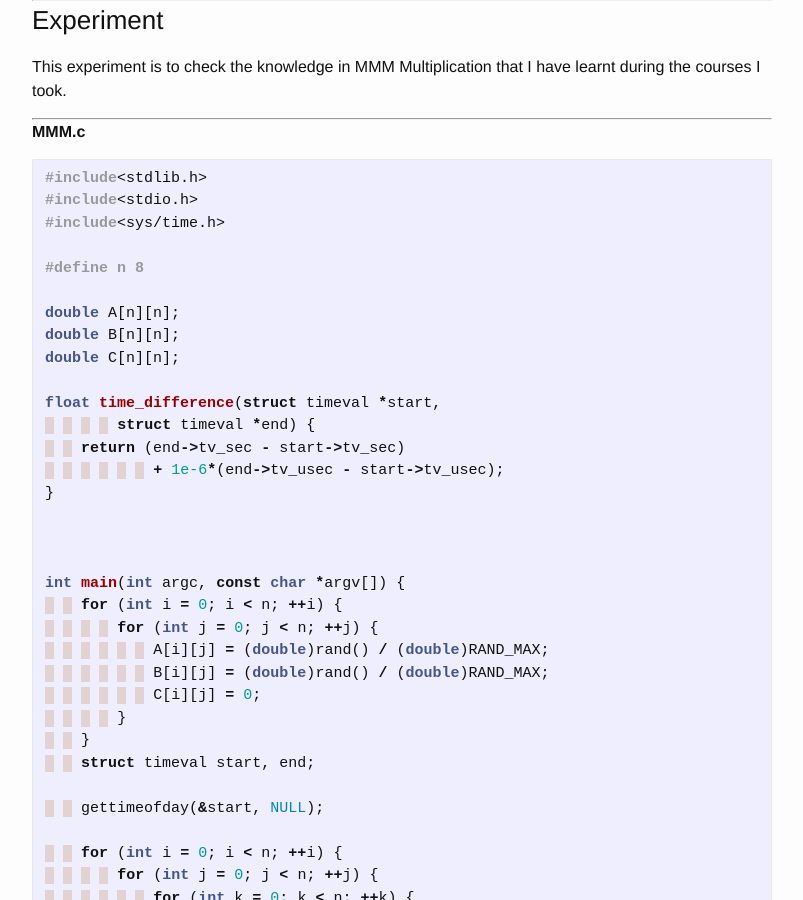
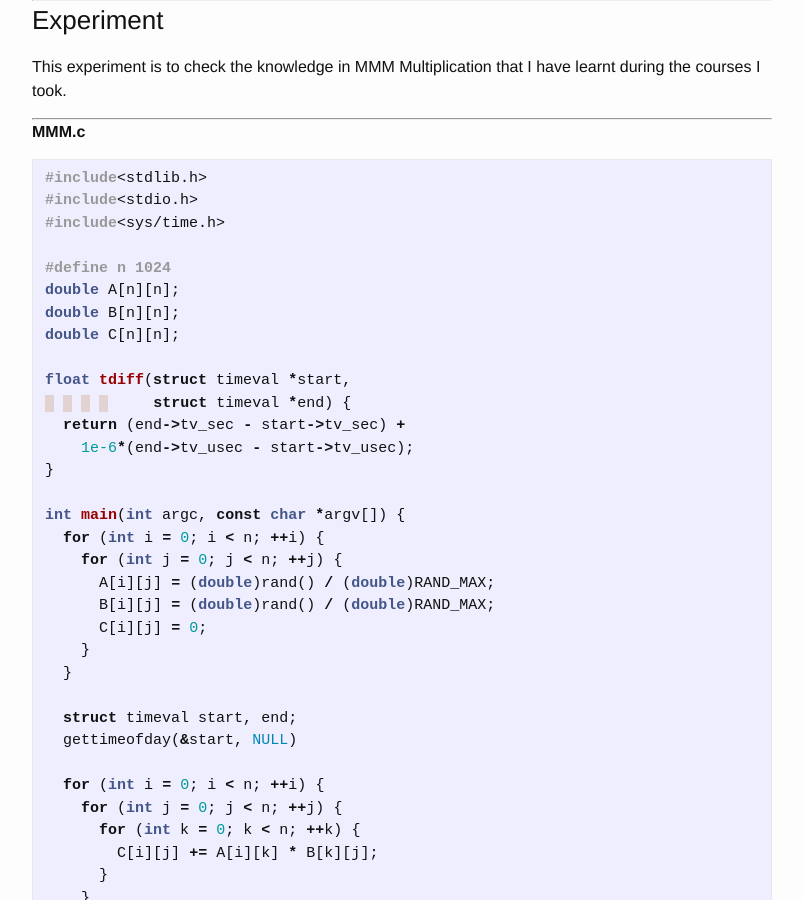
Before and after one commit to Mardcelo/mardcelo.github.io, a Jekyll site: the page built from _posts/2024-03-30-MMM-Implementation.markdown, in a window 1280 px wide and 900 px high, scrolled down 1481 px. Shown: the whole window, without its empty margins (238-1041 px from the left). Built offline with Jekyll 4.4.1, drawn with Linux system fonts in a browser that asks for light colours; formulas are drawn with MathJax 3.

Commit message:
Update 2024-03-30-MMM-Implementation.markdown

````diff
--- a/_posts/2024-03-30-MMM-Implementation.markdown
+++ b/_posts/2024-03-30-MMM-Implementation.markdown
@@ -75,43 +75,39 @@
 #include<stdio.h>
 #include<sys/time.h>
 
-#define n 8
-
+#define n 1024
 double A[n][n];
 double B[n][n];
 double C[n][n];
 
-float time_difference(struct timeval *start,
-        struct timeval *end) {
-    return (end->tv_sec - start->tv_sec)
-            + 1e-6*(end->tv_usec - start->tv_usec);
+float tdiff(struct timeval *start,
+            struct timeval *end) {
+  return (end->tv_sec - start->tv_sec) +
+    1e-6*(end->tv_usec - start->tv_usec);
 }
 
+int main(int argc, const char *argv[]) {
+  for (int i = 0; i < n; ++i) {
+    for (int j = 0; j < n; ++j) {
+      A[i][j] = (double)rand() / (double)RAND_MAX;
+      B[i][j] = (double)rand() / (double)RAND_MAX;
+      C[i][j] = 0;
+    }
+  }
 
+  struct timeval start, end;
+  gettimeofday(&start, NULL)
 
-int main(int argc, const char *argv[]) {
-    for (int i = 0; i < n; ++i) {
-        for (int j = 0; j < n; ++j) {
-            A[i][j] = (double)rand() / (double)RAND_MAX;
-            B[i][j] = (double)rand() / (double)RAND_MAX;
-            C[i][j] = 0;
-        }
-    }
-    struct timeval start, end;
+  for (int i = 0; i < n; ++i) {
+    for (int j = 0; j < n; ++j) {
+      for (int k = 0; k < n; ++k) {
+        C[i][j] += A[i][k] * B[k][j];
+      }
+    }
+  }
 
-    gettimeofday(&start, NULL);
-
-    for (int i = 0; i < n; ++i) {
-        for (int j = 0; j < n; ++j) {
-            for (int k = 0; k < n; ++k) {
-                C[i][j] += A[i][k] * B[k][j];
-            }
-        }
-    }
-    gettimeofday(&end, NULL);
-
-    printf("%0.6f seconds\n", time_difference(&start, &end));
-    return 0;
-
+  gettimeofday(&end, NULL);
+  printf("%0.6f seconds\n", time_difference(&start, &end));
+  return 0;
 }
 ```
````
